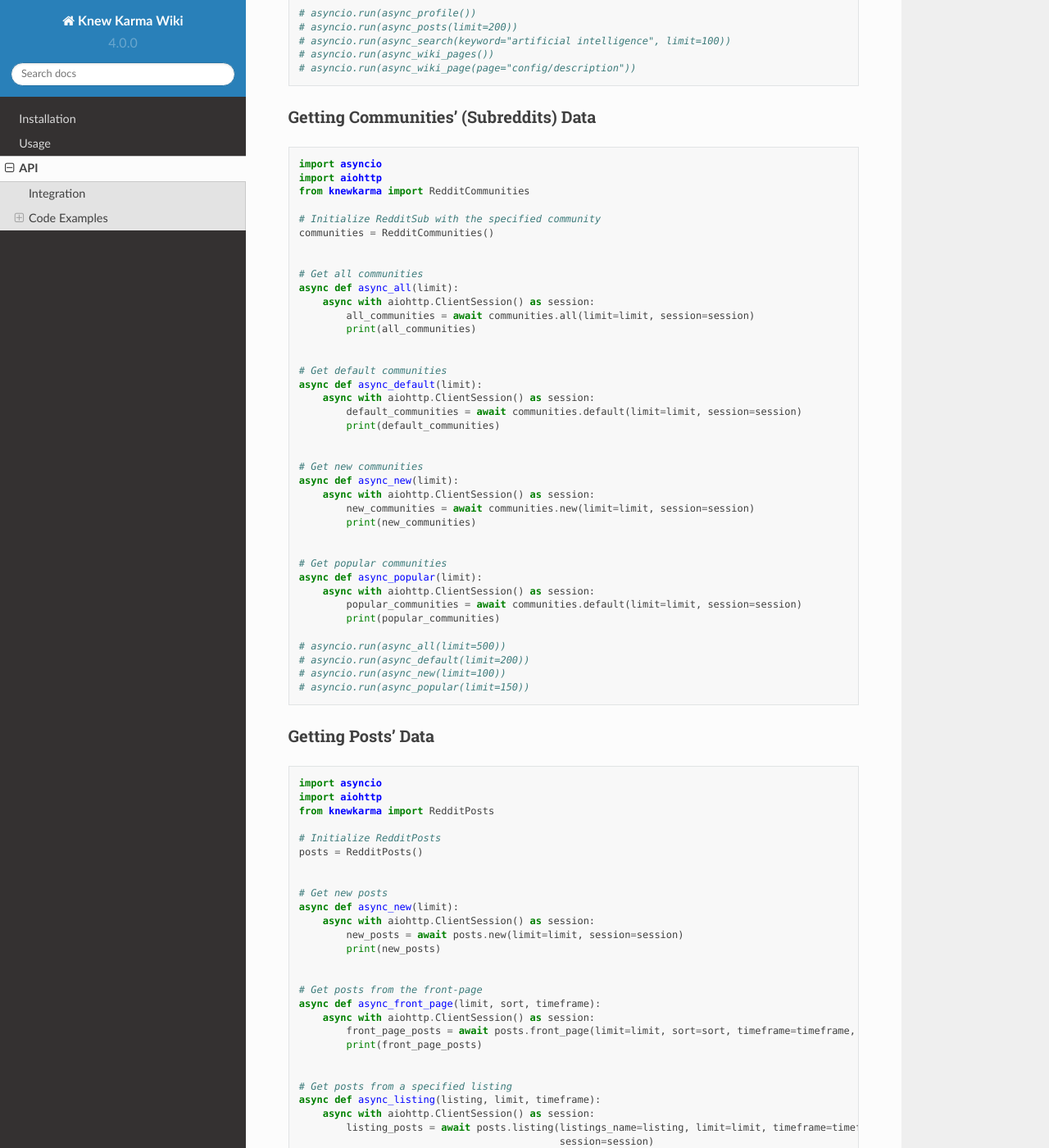
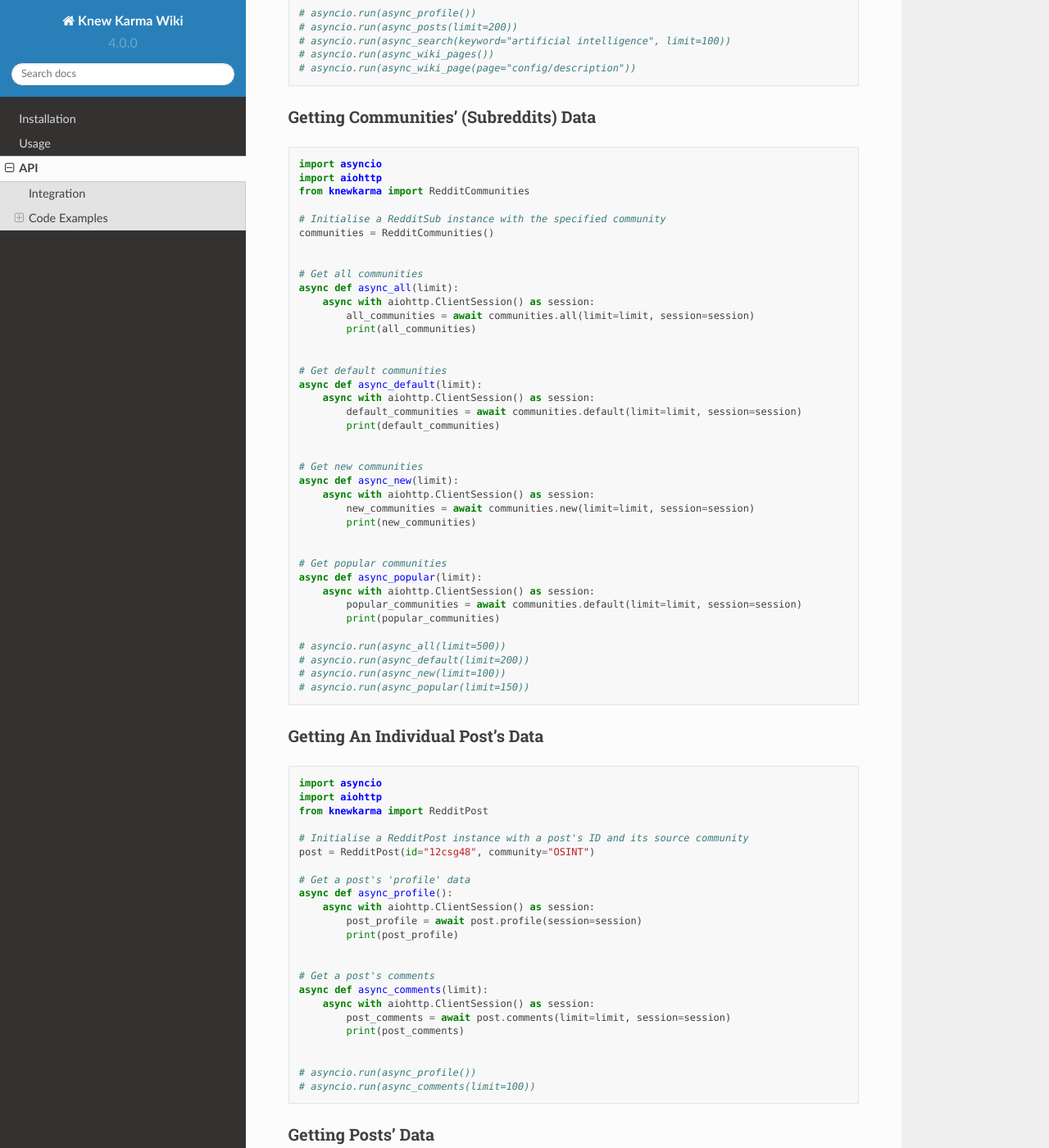
Before and after one commit to rly0nheart/knewkarma-wiki, a Sphinx documentation site: the page built from docs/source/api.md, in a window 1280 px wide and 1400 px high, scrolled down 2555 px. Shown: the whole window at 82% size. Built offline with Sphinx 7.4.7 and the Read the Docs theme 2.0.0, drawn with Linux system fonts in a browser that asks for light colours; some of the changed text lies outside the part shown.

Commit message:
Update api.md

`````diff
--- a/docs/source/api.md
+++ b/docs/source/api.md
@@ -1,6 +1,6 @@
 # API
 ## Integration
-Knew Karma exposes 5 classes; `RedditCommunity`, `RedditCommunities`, `RedditPosts`, `RedditUser` and `RedditSearch`, and from these classes you will be able access asynchronous methods which you can use to fetch various types of data from Reddit.
+Knew Karma exposes 5 classes; `RedditCommunity`, `RedditCommunities`, `RedditPost`, `RedditPosts`, `RedditUser` and `RedditSearch`, and from these classes you will be able access asynchronous methods which you can use to fetch various types of data from Reddit.
 In order to successfully use the methods in your projects, you will need to have at least a basic understanding of asynchronous programming and the patience to go through the unnecessarily long list of code examples below.
 
 
@@ -92,7 +92,7 @@ import asyncio
 import aiohttp
 from knewkarma import RedditCommunity
 
-# Initialize RedditSub with the specified community
+# Initialise a RedditSub instance with the specified community
 community = RedditCommunity(community="MachineLearning")
 
 
@@ -146,7 +146,7 @@ import asyncio
 import aiohttp
 from knewkarma import RedditCommunities
 
-# Initialize RedditSub with the specified community
+# Initialise a RedditSub instance with the specified community
 communities = RedditCommunities()
 
 
@@ -182,7 +182,32 @@ async def async_popular(limit):
 # asyncio.run(async_new(limit=100))
 # asyncio.run(async_popular(limit=150))
 ````
+### Getting An Individual Post's Data
+```python
+import asyncio
+import aiohttp
+from knewkarma import RedditPost
 
+# Initialise a RedditPost instance with a post's ID and its source community
+post = RedditPost(id="12csg48", community="OSINT")
+
+# Get a post's 'profile' data
+async def async_profile():
+    async with aiohttp.ClientSession() as session:
+        post_profile = await post.profile(session=session)
+        print(post_profile)
+
+
+# Get a post's comments
+async def async_comments(limit):
+    async with aiohttp.ClientSession() as session:
+        post_comments = await post.comments(limit=limit, session=session)
+        print(post_comments)
+
+
+# asyncio.run(async_profile())
+# asyncio.run(async_comments(limit=100))
+```
 ### Getting Posts' Data
 
 ```python
@@ -190,7 +215,7 @@ import asyncio
 import aiohttp
 from knewkarma import RedditPosts
 
-# Initialize RedditPosts
+# Initialise a RedditPosts instance
 posts = RedditPosts()
 
 
@@ -229,6 +254,7 @@ import asyncio
 import aiohttp
 from knewkarma import RedditSearch
 
+# Initialise a RedditSearch instance
 search = RedditSearch()
 
 
`````
